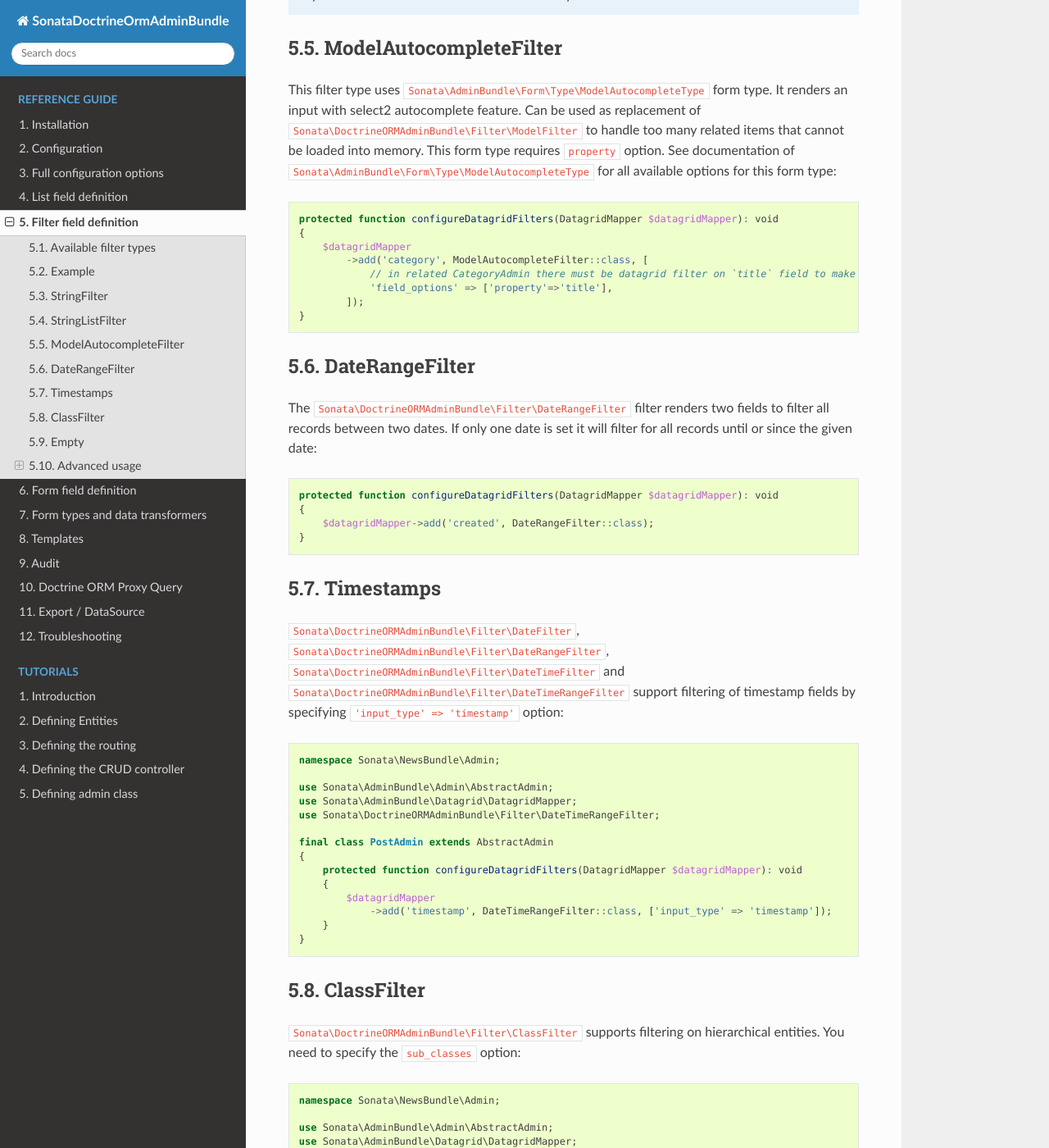
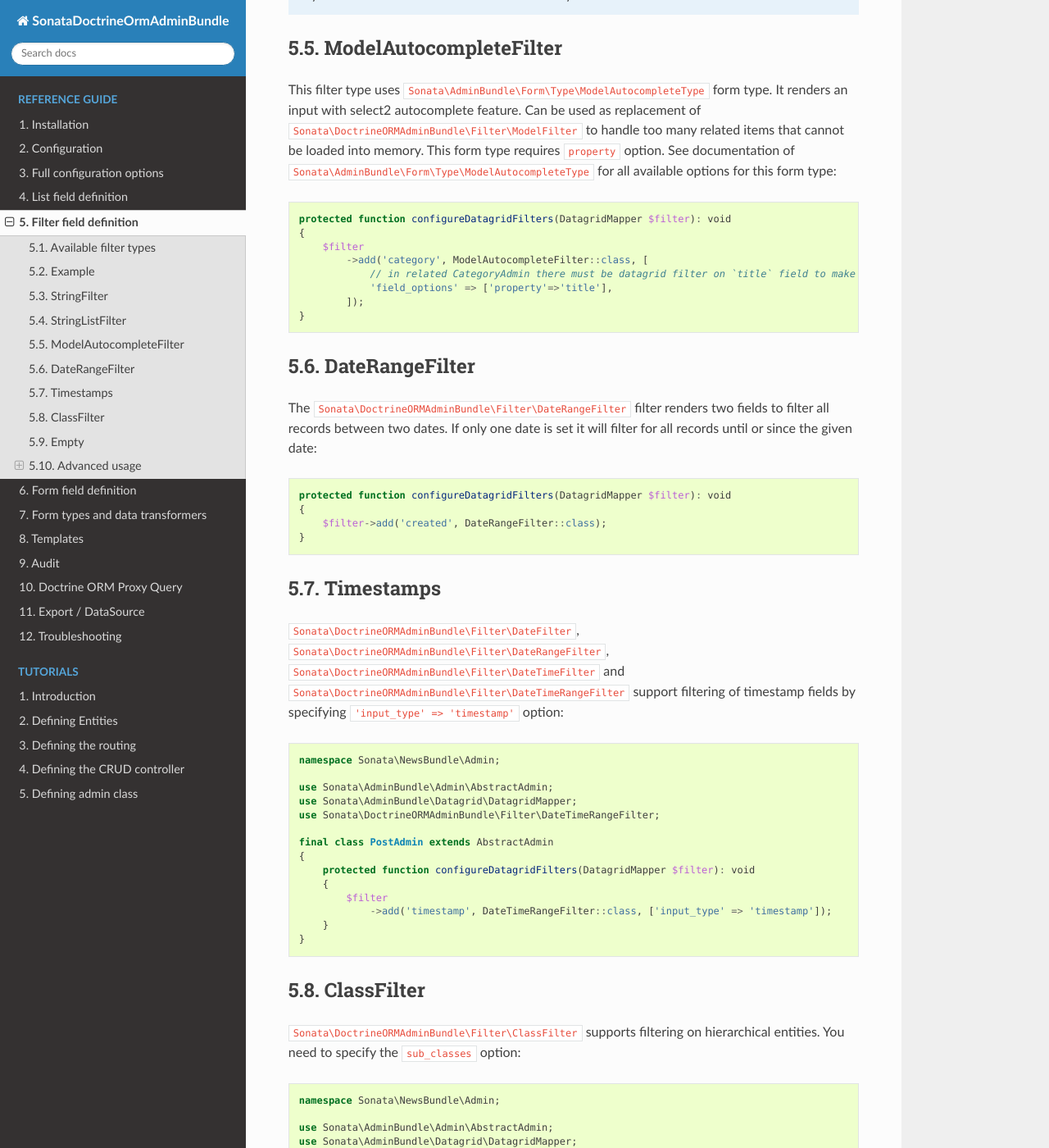
Before and after one commit to sonata-project/SonataDoctrineORMAdminBundle, a Sphinx documentation site: the page built from docs/reference/filter_field_definition.rst, in a window 1280 px wide and 1400 px high, scrolled down 3071 px. Shown: the whole window at 82% size. Built offline with Sphinx 7.4.7 and the Read the Docs theme 2.0.0, drawn with Linux system fonts in a browser that asks for light colours; some of the changed text lies outside the part shown.

Commit message:
Rename param

```diff
--- a/docs/reference/filter_field_definition.rst
+++ b/docs/reference/filter_field_definition.rst
@@ -61,9 +61,9 @@
 
     final class PostAdmin extends AbstractAdmin
     {
-        protected function configureDatagridFilters(DatagridMapper $datagridMapper): void
+        protected function configureDatagridFilters(DatagridMapper $filter): void
         {
-            $datagridMapper
+            $filter
                 ->add('title')
                 ->add('enabled')
                 ->add('tags', null, [
@@ -90,9 +90,9 @@
 if you want to make complex ``SQL`` queries or if your table is too big and you get performance issues but
 this filter can provide some basic queries::
 
-    protected function configureDatagridFilters(DatagridMapper $datagridMapper): void
+    protected function configureDatagridFilters(DatagridMapper $filter): void
     {
-        $datagridMapper
+        $filter
             ->add('labels', StringListFilter::class, [
                 'field_type' => ChoiceType::class,
                 'field_options' => [
@@ -120,9 +120,9 @@
 Can be used as replacement of ``Sonata\DoctrineORMAdminBundle\Filter\ModelFilter`` to handle too many related items that cannot be loaded into memory.
 This form type requires ``property`` option. See documentation of ``Sonata\AdminBundle\Form\Type\ModelAutocompleteType`` for all available options for this form type::
 
-    protected function configureDatagridFilters(DatagridMapper $datagridMapper): void
+    protected function configureDatagridFilters(DatagridMapper $filter): void
     {
-        $datagridMapper
+        $filter
             ->add('category', ModelAutocompleteFilter::class, [
                 // in related CategoryAdmin there must be datagrid filter on `title` field to make the autocompletion work
                 'field_options' => ['property'=>'title'],
@@ -135,9 +135,9 @@
 The ``Sonata\DoctrineORMAdminBundle\Filter\DateRangeFilter`` filter renders two fields to filter all records between two dates.
 If only one date is set it will filter for all records until or since the given date::
 
-    protected function configureDatagridFilters(DatagridMapper $datagridMapper): void
+    protected function configureDatagridFilters(DatagridMapper $filter): void
     {
-        $datagridMapper->add('created', DateRangeFilter::class);
+        $filter->add('created', DateRangeFilter::class);
     }
 
 Timestamps
@@ -154,9 +154,9 @@
 
     final class PostAdmin extends AbstractAdmin
     {
-        protected function configureDatagridFilters(DatagridMapper $datagridMapper): void
+        protected function configureDatagridFilters(DatagridMapper $filter): void
         {
-            $datagridMapper
+            $filter
                 ->add('timestamp', DateTimeRangeFilter::class, ['input_type' => 'timestamp']);
         }
     }
@@ -174,9 +174,9 @@
 
     final class PostAdmin extends AbstractAdmin
     {
-        protected function configureDatagridFilters(DatagridMapper $datagridMapper): void
+        protected function configureDatagridFilters(DatagridMapper $filter): void
         {
-            $datagridMapper
+            $filter
                 ->add('type', ClassFilter::class, ['sub_classes' => $this->getSubClasses()]);
         }
     }
@@ -194,9 +194,9 @@
 
     final class PostAdmin extends AbstractAdmin
     {
-        protected function configureDatagridFilters(DatagridMapper $datagridMapper): void
+        protected function configureDatagridFilters(DatagridMapper $filter): void
         {
-            $datagridMapper
+            $filter
                 ->add('deleted', NullFilter::class, ['field_name' => 'deletedAt']);
         }
     }
@@ -218,9 +218,9 @@
 
     final class UserAdmin extends AbstractAdmin
     {
-        protected function configureDatagridFilters(DatagridMapper $datagridMapper): void
+        protected function configureDatagridFilters(DatagridMapper $filter): void
         {
-            $datagridMapper
+            $filter
                 ->add('id')
                 ->add('firstName')
                 ->add('lastName')
@@ -239,9 +239,9 @@
 
 You can customize the label which appears on the main widget by using a ``label`` option::
 
-    protected function configureDatagridFilters(DatagridMapper $datagridMapper): void
+    protected function configureDatagridFilters(DatagridMapper $filter): void
     {
-        $datagridMapper
+        $filter
             ->add('tags', null, [
                 'label' => 'les tags'
                 'field_options' => ['expanded' => true, 'multiple' => true],
@@ -270,9 +270,9 @@
 
     final class PostAdmin extends AbstractAdmin
     {
-        protected function configureDatagridFilters(DatagridMapper $datagridMapper): void
+        protected function configureDatagridFilters(DatagridMapper $filter): void
         {
-            $datagridMapper
+            $filter
                 ->add('title')
                 ->add('enabled')
                 ->add('tags', null, [
```
Also changed, not shown: docs/reference/form_field_definition.rst (+12 -12 lines), docs/reference/form_types_and_transformers.rst (+4 -4 lines), docs/reference/list_field_definition.rst (+8 -8 lines).
